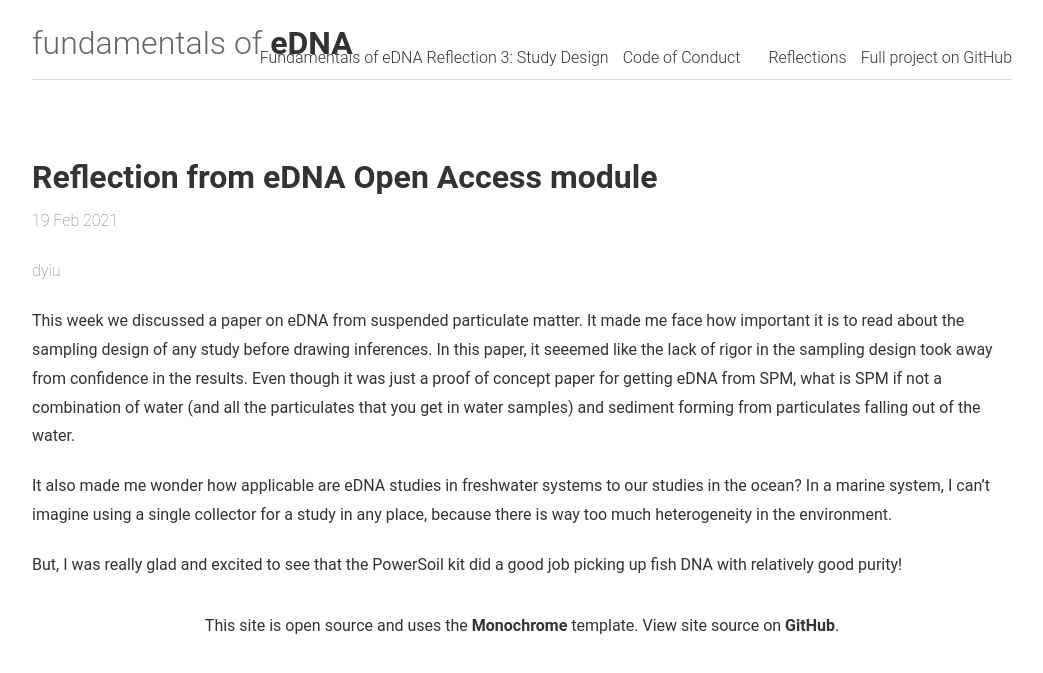
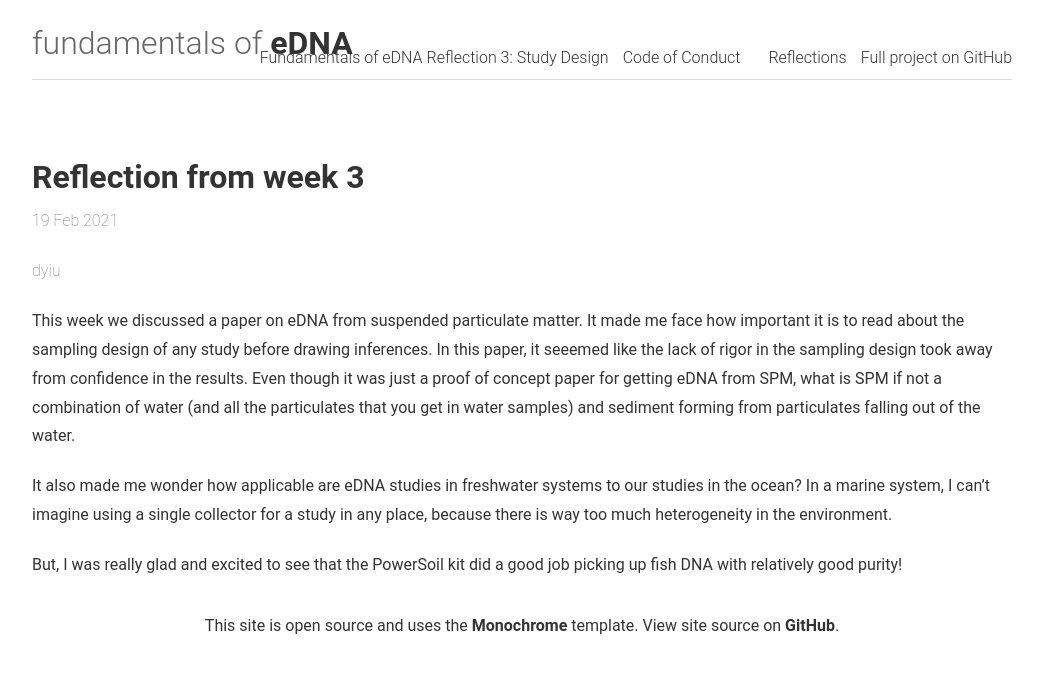
Before and after one commit to fundamentals-eDNA/fundamentals-eDNA.github.io, a Jekyll site: the page built from _posts/2021-02-19-reflection_week3_DY.md, in a window 1280 px wide. Shown: the top 673 px of the page, without its empty margins (118-1161 px from the left). Built offline with Jekyll 4.4.1, drawn with Linux system fonts in a browser that asks for light colours.

Commit message:
updating reflection 3

```diff
--- a/_posts/2021-02-19-reflection_week3_DY.md
+++ b/_posts/2021-02-19-reflection_week3_DY.md
@@ -1,6 +1,6 @@
 ---
-title: Reflection from eDNA Open Access module
-description: Dara's reflection from discussion of open access research and data
+title: Reflection from week 3
+description: Dara's reflection from Diaz 2020 discussion
 author: dyiu
 ---
 
```
